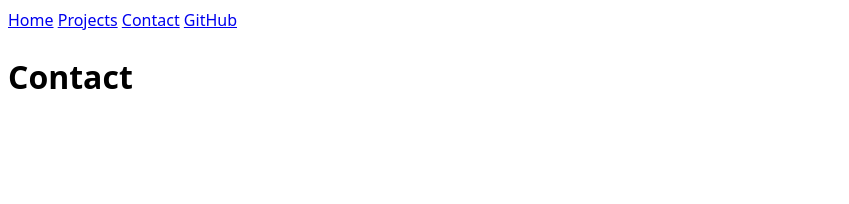
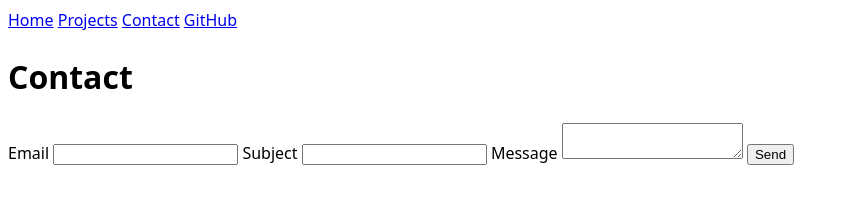
Before and after one commit to moza-ucsd/portfolio, a plain HTML site: page contact/index.html in a window 1280 px wide. Shown: the whole page, without its empty margins (0-849 px from the left). Drawn offline with Linux system fonts and the light colour scheme.

Commit message:
Updated contact field

```diff
--- a/contact/index.html
+++ b/contact/index.html
@@ -15,5 +15,20 @@
         <a href="https://github.com/moza-ucsd" target="_blank">GitHub</a>
     </nav>
     <h1>Contact</h1>
+    <form action = "mailto:moza@ucsd.edu" method = "post" enctype = "text/plain">
+        <label>
+            Email
+            <input name = "email" type = "email">
+        </label>
+        <label>
+            Subject
+            <input name = "subject">
+        </label>
+        <label>
+            Message
+            <textarea name = "body"></textarea>
+        </label>
+        <button>Send</button>
+    </form>
 </body>
 </html>
```
